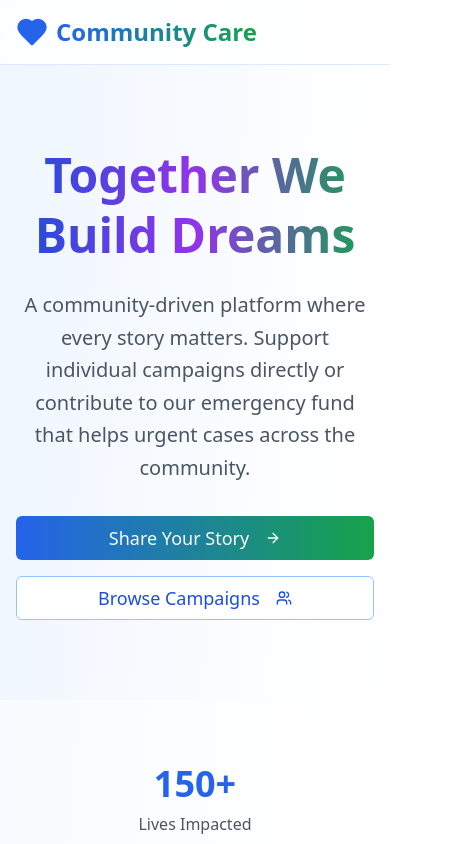
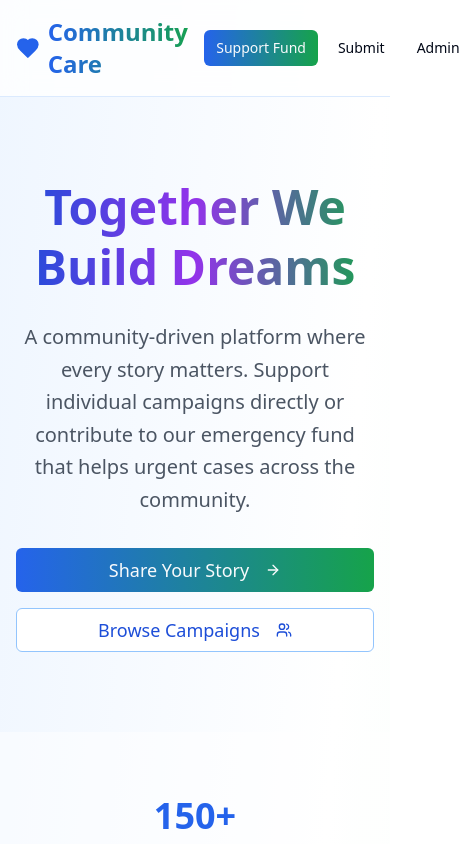
Before and after one commit to rdschennai/r3-communities, a React (Vite) app: page / in a window 390 px wide. Shown: the top 844 px of the page, 472 px wide, since content can reach past the window. Built offline with nearby package versions, Linux system fonts and the light colour scheme.

Commit message:
Fix: Support Fund button
Fixes the Support Fund button not working in website mode and makes it visible in the top of mobile view.

```diff
--- a/src/pages/Index.tsx
+++ b/src/pages/Index.tsx
@@ -72,12 +72,25 @@ const Index = () => {
                 Community Care
               </h1>
             </div>
-            <nav className="hidden md:flex space-x-6">
-              <Button variant="ghost" onClick={() => navigate('/submit')}>Submit Campaign</Button>
-              <Button variant="ghost" onClick={() => navigate('/admin')}>Admin</Button>
-              <Button className="bg-gradient-to-r from-blue-600 to-green-600 hover:from-blue-700 hover:to-green-700">
+            <nav className="flex space-x-2 md:space-x-6">
+              <Button variant="ghost" size="sm" className="hidden md:inline-flex" onClick={() => navigate('/submit')}>Submit Campaign</Button>
+              <Button variant="ghost" size="sm" className="hidden md:inline-flex" onClick={() => navigate('/admin')}>Admin</Button>
+              <Button
+                size="sm"
+                className="bg-gradient-to-r from-blue-600 to-green-600 hover:from-blue-700 hover:to-green-700"
+                onClick={() => {
+                  const element = document.getElementById('community-fund-section');
+                  if (element) {
+                    element.scrollIntoView({ behavior: 'smooth' });
+                  }
+                }}
+              >
                 Support Fund
               </Button>
+              <div className="md:hidden flex space-x-2">
+                <Button variant="ghost" size="sm" onClick={() => navigate('/submit')}>Submit</Button>
+                <Button variant="ghost" size="sm" onClick={() => navigate('/admin')}>Admin</Button>
+              </div>
             </nav>
           </div>
         </div>
@@ -217,7 +230,7 @@ const Index = () => {
       </section>
 
       {/* Community Fund Section */}
-      <section className="py-20 bg-gradient-to-r from-blue-600 to-green-600 text-white">
+      <section id="community-fund-section" className="py-20 bg-gradient-to-r from-blue-600 to-green-600 text-white">
         <div className="container mx-auto px-4 text-center">
           <div className="max-w-3xl mx-auto">
             <Heart className="h-16 w-16 mx-auto mb-6 opacity-90" />
```
